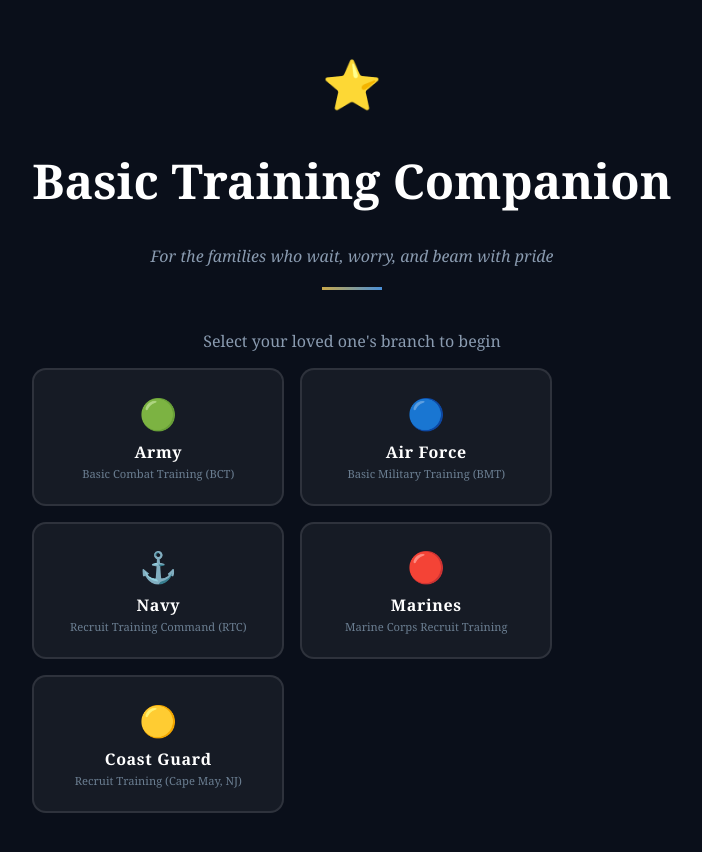
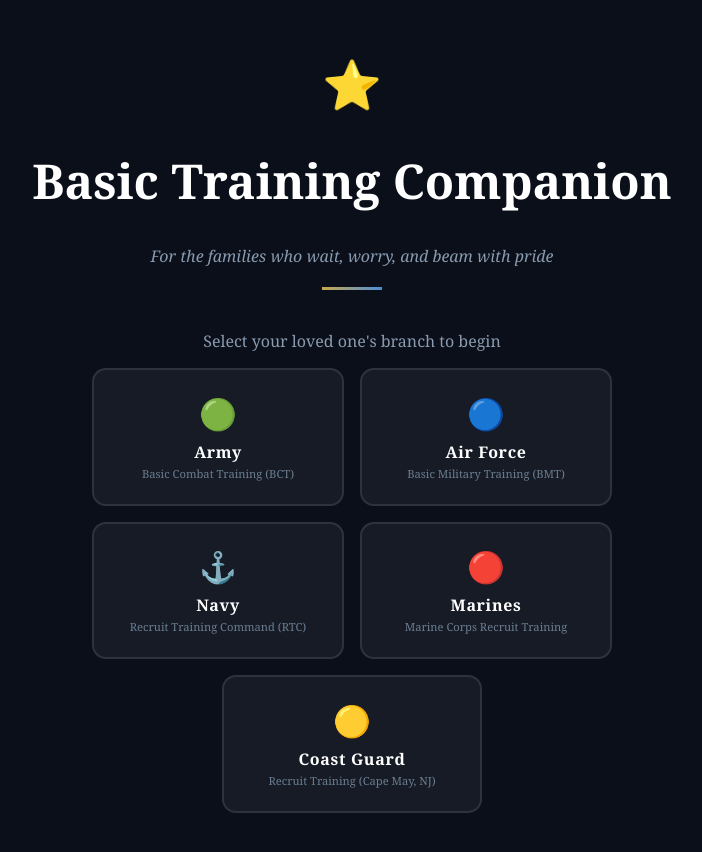
Before and after one commit to derek590/basic-training-companion, a React (Vite) app: page / in a window 1280 px wide. Shown: the top 852 px of the page, without its empty margins (288-990 px from the left). Built offline with nearby package versions, Linux system fonts and the light colour scheme.

Commit message:
Centering buttons

```diff
--- a/src/Components/BranchSelector.jsx
+++ b/src/Components/BranchSelector.jsx
@@ -38,7 +38,7 @@
         <p className="page__subtitle text_secondary">For the families who wait, worry, and beam with pride</p>
       </header>
         <p className="text_secondary">Select your loved one's branch to begin</p>
-        <div style={{ display: "grid", gridTemplateColumns: "repeat(2,1fr)", gap: "1rem", maxWidth: "520px", width: "100%" }}>
+        <div style={{ display: "grid", gridTemplateColumns: "repeat(2,1fr)", gap: "1rem", maxWidth: "520px", width: "100%", margin: "0 auto" }}>
           {branches.map(branch => (
             <BranchButton
               key={branch.id}
--- a/src/Styles/Components/_page.scss
+++ b/src/Styles/Components/_page.scss
@@ -37,3 +37,12 @@
     }
 
 }
+
+.card{
+
+    &:last-child:nth-child(odd){
+        grid-column: span 2;
+        width: 50%;
+        margin: 0 auto;
+    }
+}
```
Also changed, not shown: 1 other file (tests, documents, lock files or other folders).
